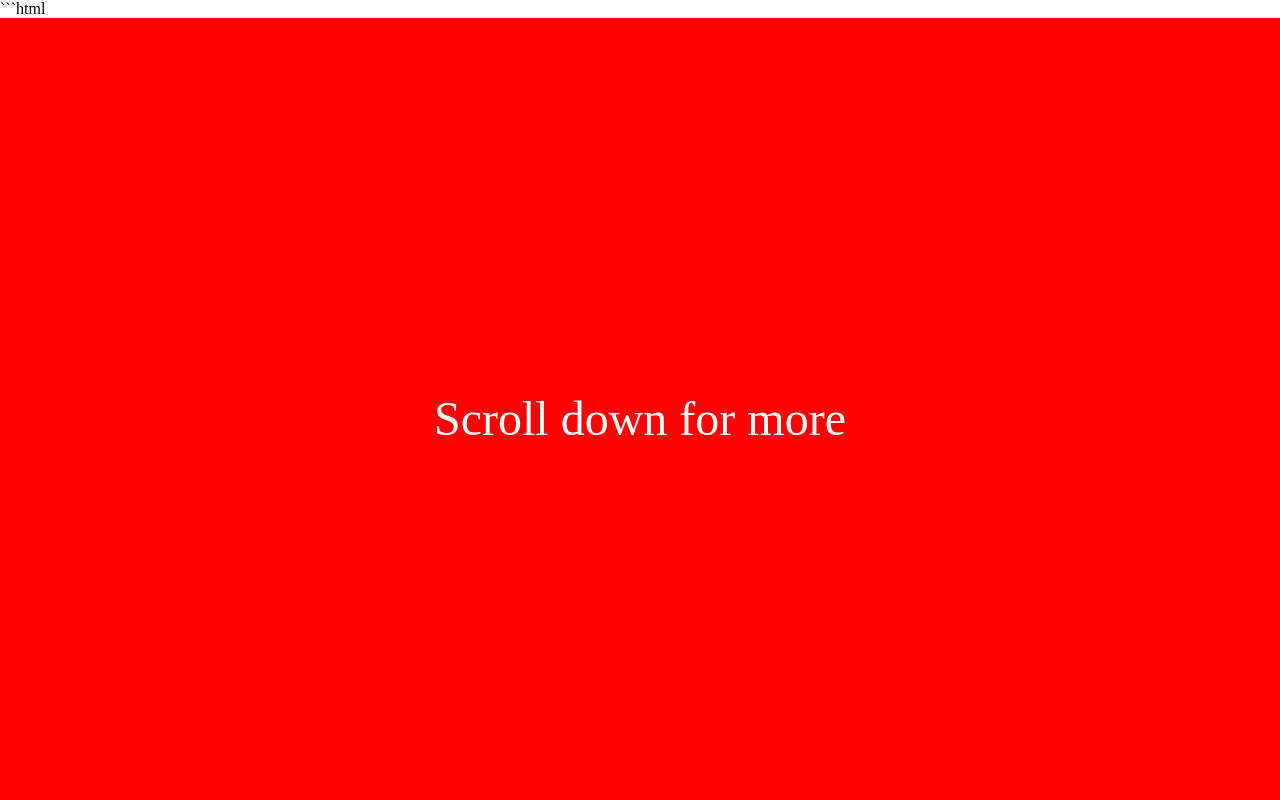
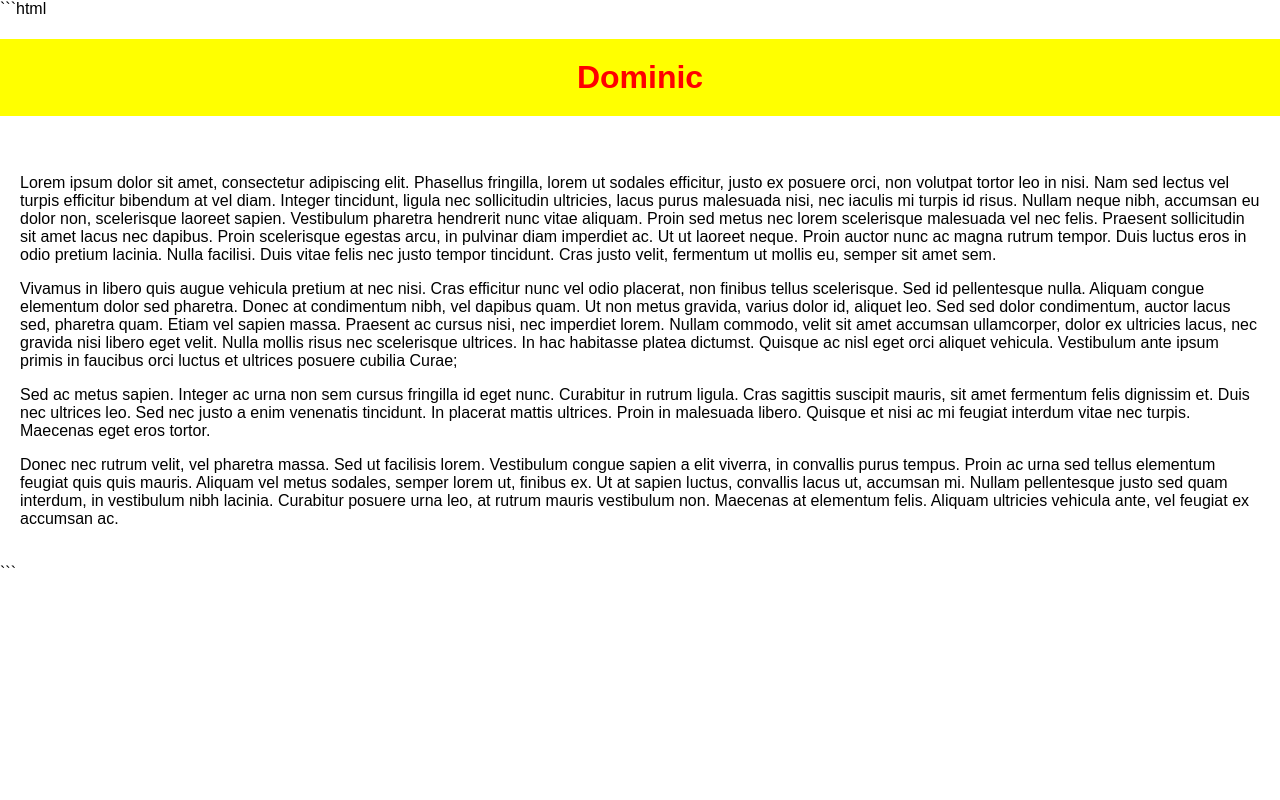
Before and after one commit to Nizii/web-agent, a plain HTML site: page index.html in a window 1280 px wide. Shown: the top 800 px of the page. Drawn offline with Linux system fonts and the light colour scheme.

Commit message:
Webseite neu erstellt. Antwort auf Anfrage: "Webseite" – neue Version deployed

````diff
--- a/index.html
+++ b/index.html
@@ -1,50 +1,40 @@
 ```html
 <!DOCTYPE html>
-<html lang="en">
+<html lang="de">
 <head>
 <meta charset="UTF-8">
 <meta name="viewport" content="width=device-width, initial-scale=1.0">
 <title>Dominic</title>
 <style>
     body {
+        font-family: Arial, sans-serif;
+        background-color: #fff;
+        color: #000;
         margin: 0;
         padding: 0;
     }
-
-    .section {
-        height: 100vh;
-        display: flex;
-        justify-content: center;
-        align-items: center;
-        color: white;
-        font-size: 3em;
+    h1 {
+        color: red;
+        background-color: yellow;
+        text-align: center;
+        padding: 20px;
     }
-
-    #section1 {
-        background-color: red;
-    }
-
-    #section2 {
-        background-color: yellow;
-    }
-
-    .parallax {
-        background-attachment: fixed;
-        background-size: cover;
-        background-position: center;
+    .content {
+        padding: 20px;
     }
 </style>
 </head>
 <body>
-    <div id="section1" class="section parallax">Scroll down for more</div>
-    <div id="section2" class="section parallax">Keep scrolling</div>
-
+<h1>Dominic</h1>
+<div class="content">
+    <p>Lorem ipsum dolor sit amet, consectetur adipiscing elit. Phasellus fringilla, lorem ut sodales efficitur, justo ex posuere orci, non volutpat tortor leo in nisi. Nam sed lectus vel turpis efficitur bibendum at vel diam. Integer tincidunt, ligula nec sollicitudin ultricies, lacus purus malesuada nisi, nec iaculis mi turpis id risus. Nullam neque nibh, accumsan eu dolor non, scelerisque laoreet sapien. Vestibulum pharetra hendrerit nunc vitae aliquam. Proin sed metus nec lorem scelerisque malesuada vel nec felis. Praesent sollicitudin sit amet lacus nec dapibus. Proin scelerisque egestas arcu, in pulvinar diam imperdiet ac. Ut ut laoreet neque. Proin auctor nunc ac magna rutrum tempor. Duis luctus eros in odio pretium lacinia. Nulla facilisi. Duis vitae felis nec justo tempor tincidunt. Cras justo velit, fermentum ut mollis eu, semper sit amet sem.</p>
+    <p>Vivamus in libero quis augue vehicula pretium at nec nisi. Cras efficitur nunc vel odio placerat, non finibus tellus scelerisque. Sed id pellentesque nulla. Aliquam congue elementum dolor sed pharetra. Donec at condimentum nibh, vel dapibus quam. Ut non metus gravida, varius dolor id, aliquet leo. Sed sed dolor condimentum, auctor lacus sed, pharetra quam. Etiam vel sapien massa. Praesent ac cursus nisi, nec imperdiet lorem. Nullam commodo, velit sit amet accumsan ullamcorper, dolor ex ultricies lacus, nec gravida nisi libero eget velit. Nulla mollis risus nec scelerisque ultrices. In hac habitasse platea dictumst. Quisque ac nisl eget orci aliquet vehicula. Vestibulum ante ipsum primis in faucibus orci luctus et ultrices posuere cubilia Curae;</p>
+    <p>Sed ac metus sapien. Integer ac urna non sem cursus fringilla id eget nunc. Curabitur in rutrum ligula. Cras sagittis suscipit mauris, sit amet fermentum felis dignissim et. Duis nec ultrices leo. Sed nec justo a enim venenatis tincidunt. In placerat mattis ultrices. Proin in malesuada libero. Quisque et nisi ac mi feugiat interdum vitae nec turpis. Maecenas eget eros tortor.</p>
+    <p>Donec nec rutrum velit, vel pharetra massa. Sed ut facilisis lorem. Vestibulum congue sapien a elit viverra, in convallis purus tempus. Proin ac urna sed tellus elementum feugiat quis quis mauris. Aliquam vel metus sodales, semper lorem ut, finibus ex. Ut at sapien luctus, convallis lacus ut, accumsan mi. Nullam pellentesque justo sed quam interdum, in vestibulum nibh lacinia. Curabitur posuere urna leo, at rutrum mauris vestibulum non. Maecenas at elementum felis. Aliquam ultricies vehicula ante, vel feugiat ex accumsan ac.</p>
+</div>
 <script>
     window.addEventListener('scroll', function() {
-        const scrollPosition = window.scrollY;
-
-        document.getElementById('section1').style.backgroundPosition = `50% ${-scrollPosition*0.3}px`;
-        document.getElementById('section2').style.backgroundPosition = `50% ${-scrollPosition*0.3}px`;
+        console.log('Scrolling...');
     });
 </script>
 </body>
````
